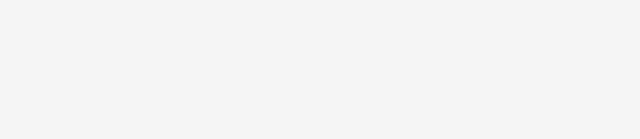
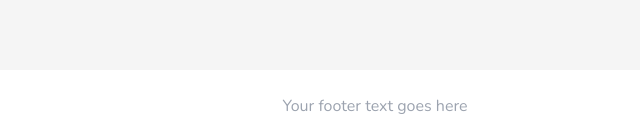
Before and after one commit to Tarikul-Islam-Anik/linkz, a Next.js app: page / in a window 1280 px wide. Shown: the part 2786-2925 px from the top of the page, without its empty margins (265-905 px from the left). Before the commit the page ends 2856 px from the top, so only its background shows below. Built offline with nearby package versions, Linux system fonts and the light colour scheme.

Commit message:
Update footer.tsx

```diff
--- a/components/footer.tsx
+++ b/components/footer.tsx
@@ -3,7 +3,7 @@ import data from 'data/data.json'
 export default function Footer() {
   const { footer } = data
   return (
-    footer.enable && (
+    footer.display && (
       <footer className="bg-white">
         <div className="mx-auto flex max-w-7xl items-center justify-center px-4 py-6">
           <p className="text-center text-base text-gray-400">{footer.text}</p>
```
